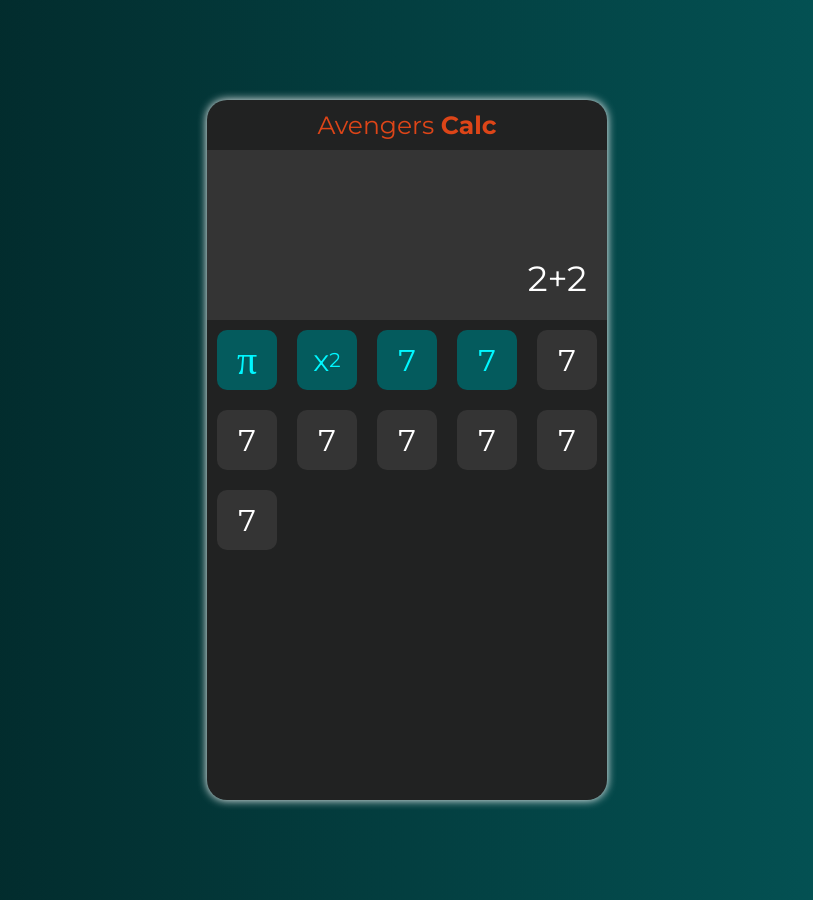
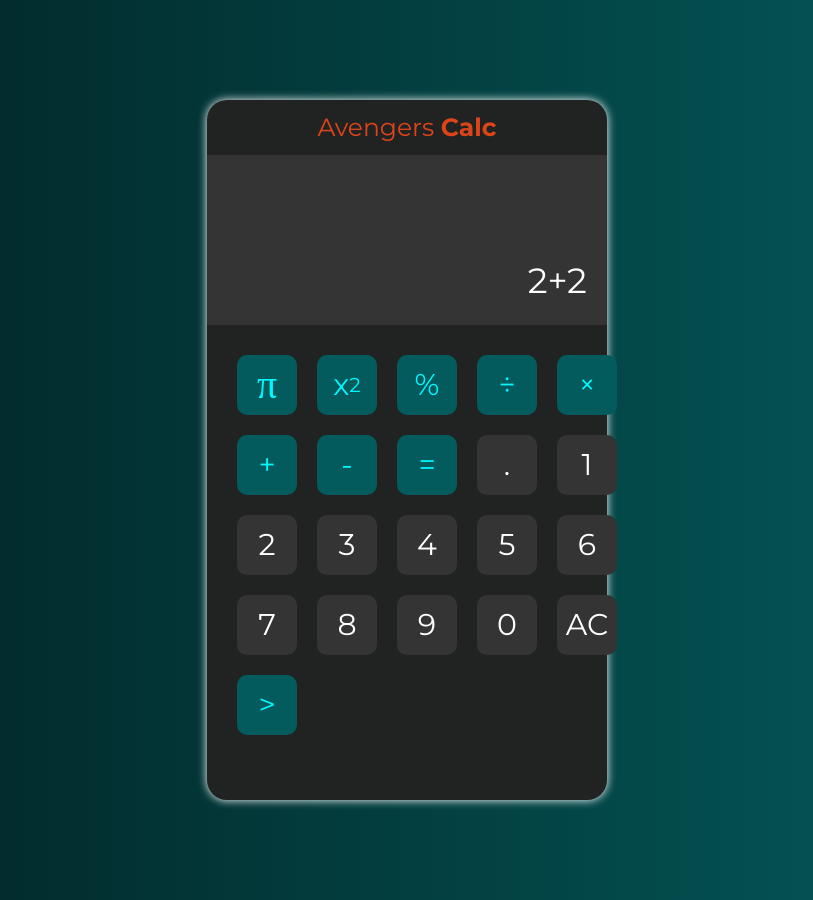
Before and after one commit to HadiyahL/AvengersCalc-Project, a plain HTML site: page index.html in a window 1280 px wide. Shown: the whole page, without its empty margins (233-1046 px from the left). Drawn offline with Linux system fonts and the light colour scheme.

Commit message:
grid-template-area set
All button div created and styled

```diff
--- a/index.html
+++ b/index.html
@@ -18,18 +18,28 @@
       <div class="screen">
         <p class="screen_text">2+2</p>
       </div>
-      <div class="buttons">
-        <div class="btn btn_green btn_fontSpecial">π</div>
-        <div class="btn btn_green">x<sup class="sup">2</sup></div>
-        <div class="btn btn_green">7</div>
-        <div class="btn btn_green">7</div>
-        <div class="btn">7</div>
-        <div class="btn">7</div>
-        <div class="btn">7</div>
-        <div class="btn">7</div>
-        <div class="btn">7</div>
-        <div class="btn">7</div>
-        <div class="btn">7</div>
+      <div class="calculator-keys">
+        <div class="pie btn btn_green btn_fontSpecial">π</div>
+        <div class="x-squared btn btn_green">x<sup class="sup">2</sup></div>
+        <div class="percent btn btn_green">%</div>
+        <div class="divide btn btn_green">÷</div>
+        <div class="times btn btn_green">&times;</div>
+        <div class="plus btn btn_green">+</div>
+        <div class="minus btn btn_green">-</div>
+        <div class="equals btn btn_green">=</div>
+        <div class="decimal btn">.</div>
+        <div class="one btn">1</div>
+        <div class="two btn">2</div>
+        <div class="three btn">3</div>
+        <div class="four btn">4</div>
+        <div class="five btn">5</div>
+        <div class="six btn">6</div>
+        <div class="seven btn">7</div>
+        <div class="eight btn">8</div>
+        <div class="nine btn">9</div>
+        <div class="zero btn">0</div>
+        <div class="clear btn">AC</div>
+        <div class="expand btn btn_green">></div>
       </div>
     </div>
   </body>
--- a/style.css
+++ b/style.css
@@ -5,9 +5,11 @@
 }
 html {
   font-size: 10px;
+  /* font-weight: 400; */
+  line-height: 1.4;
 }
 body {
-  background-image: linear-gradient(to right, #022223, #045B5D);
+  background-image: linear-gradient(to right, #022223, #045b5d);
   font-family: "Montserrat", sans-serif;
 }
 .calculator {
@@ -19,7 +21,7 @@ body {
   box-shadow: 0 0 1em white;
 }
 .header {
-  color: #DD4518;
+  color: #dd4518;
   text-align: center;
   padding: 1em;
 }
@@ -43,10 +45,16 @@ body {
   color: white;
   font-size: 3.5rem;
 }
-.buttons {
-  /* padding: 2rem; */
-  display: flex;
-  flex-wrap: wrap;
+.calculator-keys {
+  padding: 2rem;
+  display: grid;
+  grid-template-columns: repeat(5, auto);
+  grid-template-areas:
+    "....."
+    "seven eight nine times expand"
+    "four five six plus expand"
+    "one two three minus expand"
+    "zero decimal clear equal expand";
 }
 .btn {
   width: 6rem;
@@ -61,11 +69,11 @@ body {
   margin: 1rem;
 }
 .btn_green {
-  background-color: #045B5D;
-  color: #00F7FF;
+  background-color: #045b5d;
+  color: #00f7ff;
 }
 .btn_fontSpecial {
-  font-family: 'Times New Roman', Times, serif;
+  font-family: "Times New Roman", Times, serif;
   font-size: 4rem;
 }
 
```
